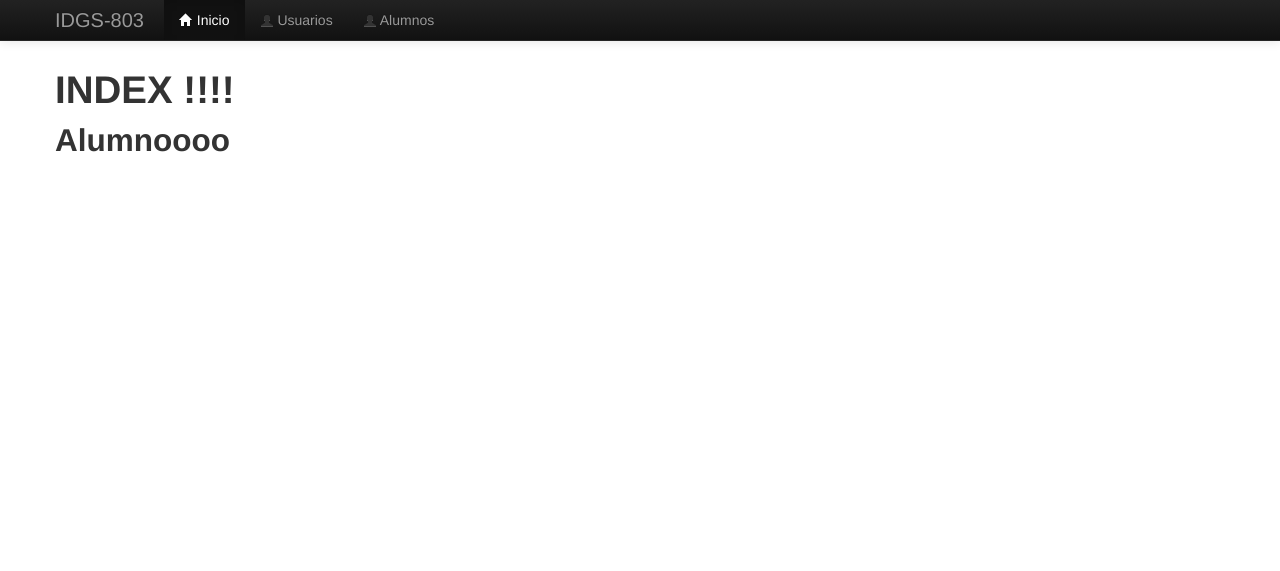
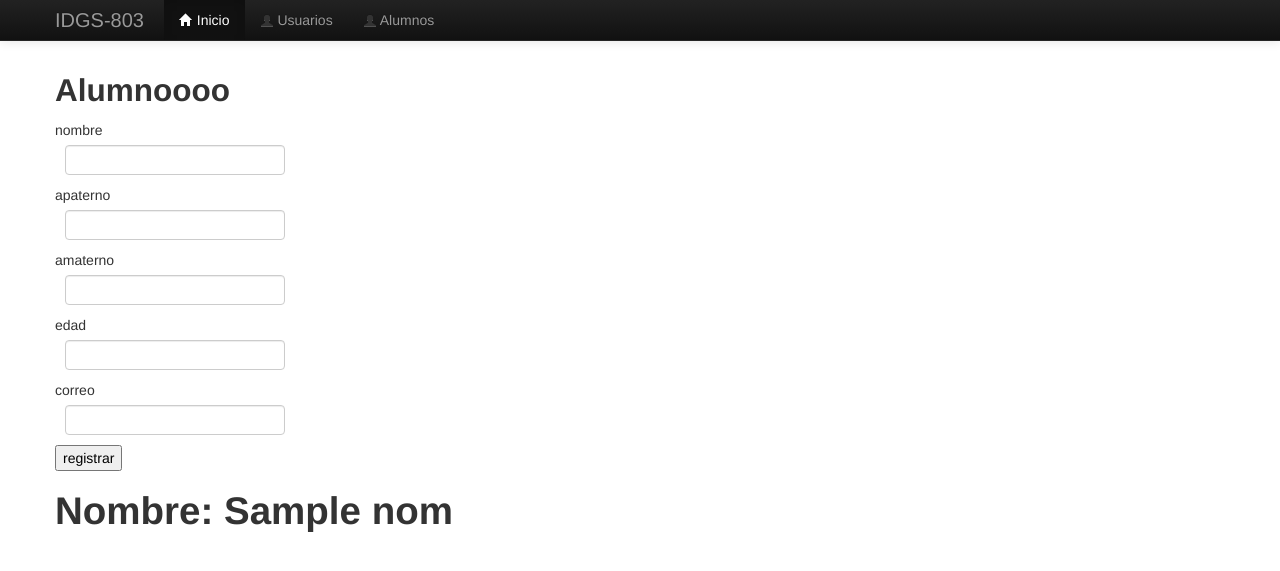
Before and after one commit to IDGS-803-21000160/IntroFLASKIDGS803, a Flask app: template templates/alumnos.html in a window 1280 px wide. Shown: the top 571 px of the page. Run offline with Flask 3, Linux system fonts and the light colour scheme; the template is opened without the code that fills it: values that come from a table or form of the project are taken from there, most other values are stand-ins (such as "Sample title", 1, 10 or a date in 2020); some libraries are stand-ins or nearby versions.

Commit message:
IDJBA 13/02/2024 Validacion de campos

```diff
--- /dev/null
+++ b/forms.py
@@ -0,0 +1,24 @@
+from wtforms import Form
+from wtforms  import StringField,IntegerField,EmailField
+from wtforms import validators
+
+class UserForm(Form):
+    nombre=StringField('nombre',[
+        validators.DataRequired(message='El campo es requerido'),
+        validators.length(min=4,max=10,message='Ingresa nombre valido')
+    ])
+    apaterno=StringField('apaterno',[
+        validators.DataRequired(message='El campo es requerido'),
+        validators.length(min=4,max=10,message='Ingresa Apellido paterno valido')
+    ])
+    amaterno=StringField('amaterno',[
+        validators.DataRequired(message='El campo es requerido'),
+        validators.length(min=4,max=10,message='Ingresa Apellido materno valido')
+    ])
+    edad=IntegerField('edad',[
+        validators.DataRequired(message='El campo es requerido'),
+        validators.number_range(min=1,max=20,message='Ingresa edad valida')
+    ])
+    correo=EmailField('correo',[
+        validators.Email(message='Ingresa edad valida')
+    ])
--- a/main.py
+++ b/main.py
@@ -1,4 +1,5 @@
 from flask import Flask, render_template,request
+import forms
 
 
 app=Flask(__name__)
@@ -9,9 +10,21 @@ def index():
     alumnos=["Mario","Pedro","Luis","Dario"]
     return render_template("index.html",escuela=escuela,alumnos=alumnos)
 
-@app.route("/alumnos")
+@app.route("/alumnos",methods=["GET","POST"])
 def alum():
-    return render_template("alumnos.html")
+    nom=''
+    apa=''
+    ama=''
+    alum_form=forms.UserForm(request.form)
+    if request.method=='POST' and alum_form.validate():
+        nom=alum_form.nombre.data
+        apa=alum_form.apaterno.data
+        ama=alum_form.amaterno.data
+        print("Nombre : {} ".format(nom))
+        print("Apellido paterno : {} ".format(apa))
+        print("Apelllido materno  : {} ".format(ama))
+
+    return render_template("alumnos.html",form=alum_form,nom=nom)
 
 @app.route("/maestros")
 def maes():
@@ -83,6 +96,11 @@ def resultado():
 @app.route("/formulario2")
 def form2():
     return render_template("formulario2.html")
+
+
+
+
+
 '''
 Aqui colocamos el motodo que iniciara la App
 '''
--- /dev/null
+++ b/nombres.txt
@@ -0,0 +1,4 @@
+mario lopez
+datos en el archivo
+juan perez
+ramos gutierrez
--- a/templates/_macro.html
+++ b/templates/_macro.html
@@ -2,3 +2,14 @@
 <p><input name="{{name}}" type="{{type}}" placeholder="{{placeholder}}"></input></p>
 
 {%endmacro%}
+
+{%macro render_field(field)%}
+    <td>{{field.label}}</td>
+    <dd>{{field(**kwargs)|safe}}</dd>
+{%if field.errors%}
+<ul>
+    {%for error in field.errors%}
+    <li style="color:red">{{error}}</li> {%endfor%}
+</ul>
+{%endif%}
+{%endmacro%}
--- a/templates/alumnos.html
+++ b/templates/alumnos.html
@@ -1,6 +1,13 @@
-{% extends "layout.html" %} {%block content%}
+{% extends "layout.html" %} {%block content%} {%import "_macro.html" as macros%}
 <h1>
-  INDEX !!!!
   <h2>Alumnoooo</h2>
 </h1>
-{% endblock %}
+<form action="" method="post" novalidate>
+{{macros.render_field(form.nombre,class="form-controls")}}
+{{macros.render_field(form.apaterno)}} {{macros.render_field(form.amaterno)}}
+{{macros.render_field(form.edad)}} {{macros.render_field(form.correo)}}
+<input type="submit" name="btn1" value="registrar"></input>
+</form>
+
+<h1>Nombre: {{nom}}</h1>
+{%endblock %}
--- a/templates/formulario2.html
+++ b/templates/formulario2.html
@@ -1,3 +1,6 @@
 {% extends "layout.html" %} {%block content%} {%import "_macro.html" as macros%}
-<form action="">{{macros.render_input("Apaterni","Apaterno")}}</form>
+<form action="">
+  {{macros.render_input("Apaterni","Apaterno")}}
+  {{macros.render_input("Apaterni","Apaterno")}}
+</form>
 {% endblock %}
```
Also changed, not shown: archivos1.py (added, +20 -0 lines).
